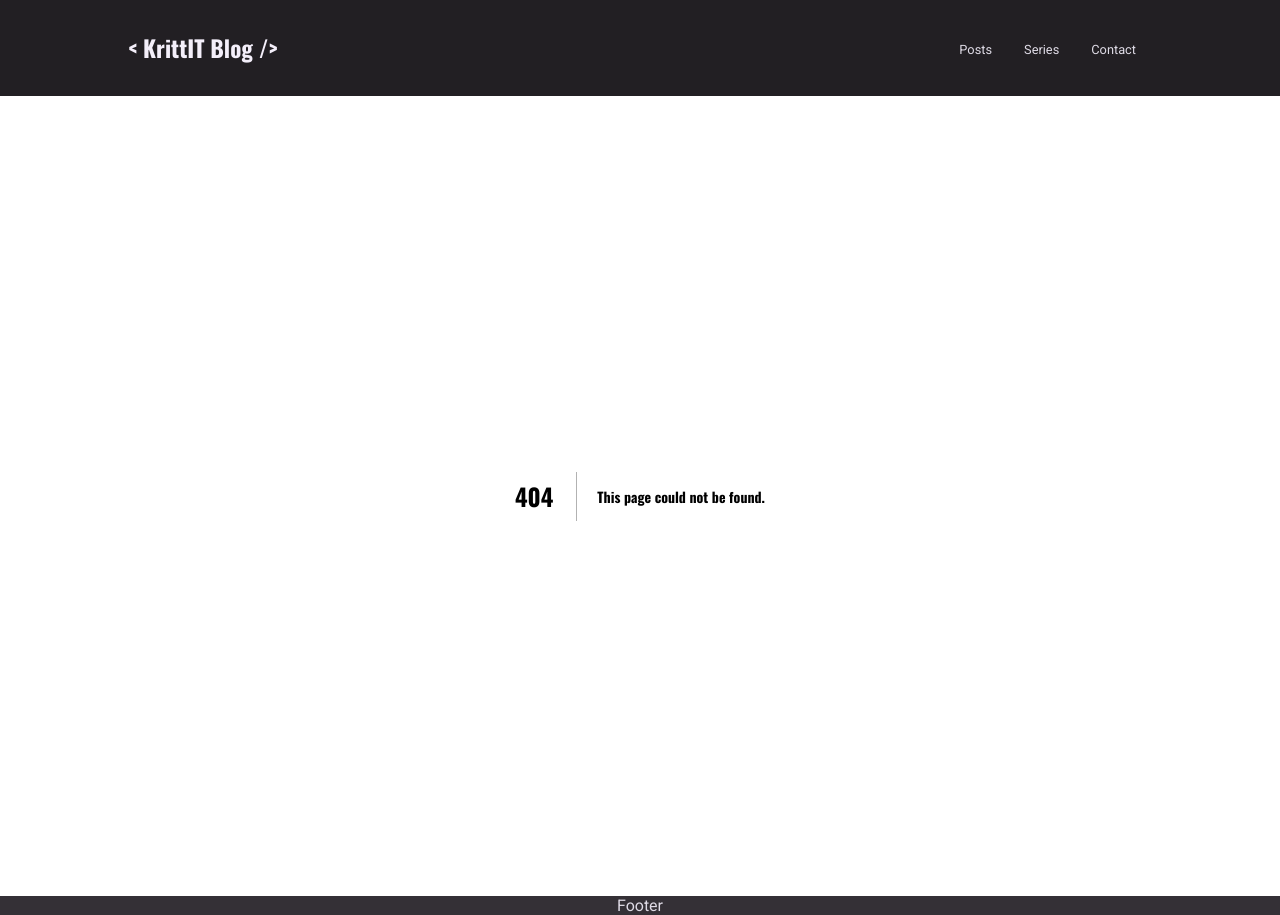
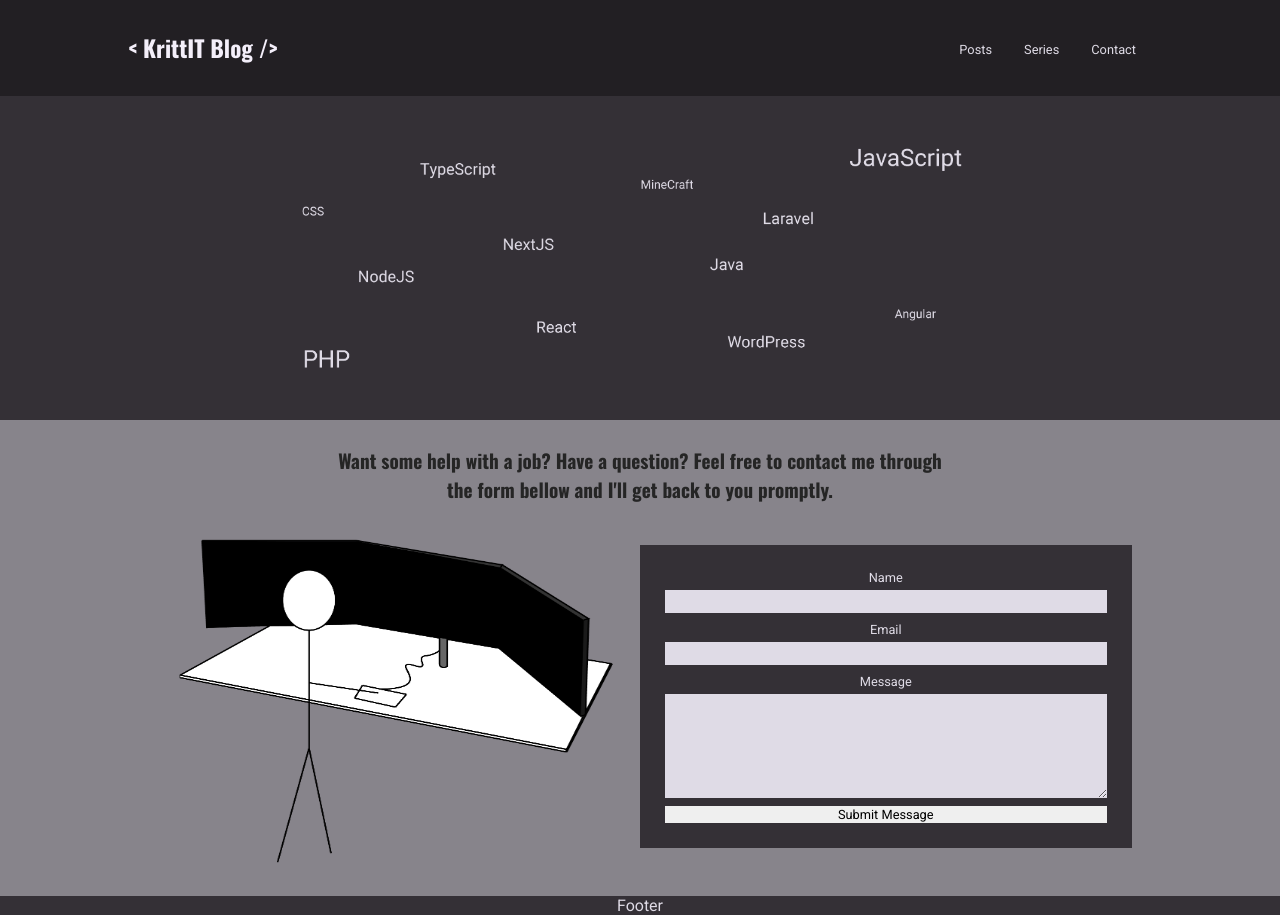
Before and after one commit to 40chalk/krittit-blog, a Next.js app: page /contact in a window 1280 px wide. Before the commit this address had no page. Built offline with nearby package versions, Linux system fonts and the light colour scheme.

Commit message:
fixed excerpt size up to 4k, changed textarea input to be same font size as other inputs, form validation for both client and server implemented

```diff
--- /dev/null
+++ b/components/contact/contact.jsx
@@ -0,0 +1,166 @@
+import React, { useReducer, useRef, useState } from 'react'
+import Image from 'next/image'
+import classes from './contact.module.css'
+import { contactStatement } from '../../global/site-settings-and-info'
+
+const initialState = {
+  nameIsValid: null,
+  emailIsValid: null,
+  messageIsValid: null,
+}
+
+function isValidReducer(state, action) {
+  if (action.type === 'VALIDATE_EMAIL') {
+    return {
+      ...state,
+      emailIsValid: action.value.includes('@') && action.value.length < 30,
+    }
+  }
+
+  if (action.type === 'VALIDATE_NAME') {
+    return {
+      ...state,
+      nameIsValid: action.value.trim().length > 0 && action.value.length < 30,
+    }
+  }
+
+  if (action.type === 'VALIDATE_MESSAGE') {
+    return {
+      ...state,
+      messageIsValid: action.value.length > 0 && action.value.length < 250,
+    }
+  }
+
+  return initialState
+}
+
+function Contact() {
+  const [isValid, dispatch] = useReducer(isValidReducer, initialState)
+  const [status, setStatus] = useState(null)
+
+  const emailInputRef = useRef()
+  const nameInputRef = useRef()
+  const messageInputRef = useRef()
+
+  async function onSubmitHandler(event) {
+    event.preventDefault()
+    setStatus('Sending...')
+    const enteredEmail = emailInputRef.current.value
+    const enteredName = nameInputRef.current.value
+    const enteredMessage = messageInputRef.current.value
+
+    const mail = {
+      name: enteredName,
+      email: enteredEmail,
+      message: enteredMessage,
+    }
+
+    if (isValid.nameIsValid && isValid.emailIsValid && isValid.messageIsValid) {
+      const response = await fetch('/api/contact', {
+        method: 'POST',
+        body: JSON.stringify(mail),
+        headers: {
+          'Content-Type': 'application/json',
+        },
+      })
+
+      const data = await response.json()
+
+      if (!response.ok) {
+        setStatus('Something went wrong!')
+        console.log(data)
+      }
+
+      if (response.ok) {
+        emailInputRef.current.value = ''
+        nameInputRef.current.value = ''
+        messageInputRef.current.value = ''
+        dispatch({ type: 'RESET' })
+        setStatus('Message sent!')
+      }
+    } else {
+      setStatus('Please enter valid inputs')
+    }
+  }
+
+  function nameValidHandler(event) {
+    dispatch({ type: 'VALIDATE_NAME', value: event.target.value })
+  }
+
+  function emailValidHandler(event) {
+    dispatch({ type: 'VALIDATE_EMAIL', value: event.target.value })
+  }
+
+  function messageValidHandler(event) {
+    dispatch({ type: 'VALIDATE_MESSAGE', value: event.target.value })
+  }
+
+  return (
+    <section className={classes.contact}>
+      <h2>{contactStatement}</h2>
+      <div className={classes.wrapper}>
+        <div>
+          <Image
+            className={classes.image}
+            src="/about.png"
+            alt="logo"
+            width={700}
+            height={550}
+            layout="responsive"
+          />
+        </div>
+        <form className={classes.form} onSubmit={onSubmitHandler}>
+          <div>
+            <label htmlFor="name">
+              {isValid.nameIsValid !== false && 'Name'}
+              {isValid.nameIsValid === false && 'A valid name is required.'}
+              <input
+                className={`${
+                  isValid.nameIsValid === false ? classes.invalid : ''
+                }`}
+                id="name"
+                type="text"
+                ref={nameInputRef}
+                onBlur={nameValidHandler}
+              />
+            </label>
+            <label htmlFor="email">
+              {isValid.emailIsValid !== false && 'Email'}
+              {isValid.emailIsValid === false && 'A valid email is required.'}
+              <input
+                className={`${
+                  isValid.emailIsValid === false ? classes.invalid : ''
+                }`}
+                id="email"
+                type="email"
+                ref={emailInputRef}
+                onBlur={emailValidHandler}
+              />
+            </label>
+            <label htmlFor="message">
+              {isValid.messageIsValid !== false && 'Message'}
+              {isValid.messageIsValid === false &&
+                'A message of less then 250 characters is required.'}
+              <textarea
+                className={`${
+                  isValid.messageIsValid === false ? classes.invalid : ''
+                }`}
+                name="message"
+                id="message"
+                cols="30"
+                rows="5"
+                ref={messageInputRef}
+                onBlur={messageValidHandler}
+              />
+            </label>
+          </div>
+          <button type="submit">
+            {status === null ? 'Submit Message' : status}
+          </button>
+        </form>
+      </div>
+    </section>
+  )
+}
+
+export default Contact
--- /dev/null
+++ b/components/contact/contact.module.css
@@ -0,0 +1,86 @@
+.contact {
+    margin: 2%;
+    text-align: center;
+}
+
+.wrapper {
+    display: flex;
+    flex-flow: wrap row;
+    justify-content: center;
+    align-items: center;
+}
+
+.wrapper div, .wrapper form {
+    flex: 0 99%;
+}
+
+.form {
+    background-color: var(--secondary-dark);
+    padding: 2%;
+    color: var(--primary-light);
+}
+
+.form label {
+    display: flex;
+    flex-flow: row wrap;
+    align-items: center;
+    justify-content: center;
+    width: 100%;
+    margin-bottom: 2%;
+}
+
+.form label input, .form label textarea {
+    width: 100%;
+    background-color: var(--primary-light);
+    margin-top: 5px;
+}
+
+.form label .valid, .form label .valid {
+    background-color: var(--color-success-100);
+}
+
+.form label .invalid, .form label .invalid {
+    background-color: var(--color-error-100);
+}
+
+.form button {
+    width: 100%;
+    border-radius: unset;
+}
+
+.form input, .form textarea, .form button {
+    outline: var(--primary-light);
+    border: none;
+}
+
+@media screen and (min-width: 1000px) {
+    .contact h2 {
+        width: 50%;
+        margin: auto;
+    }
+
+    .wrapper {
+        align-items: center;
+        justify-content: center;
+    }
+
+    .wrapper div, .wrapper form {
+        flex: 0 49%;
+    }
+
+    .wrapper > div {
+        max-width: 40%;
+    }
+
+    .form {
+        max-width: 40%;
+    }
+
+    .contact {
+        font-size: var(--size-responsive-1);
+    }
+
+    .contact label input, .contact label textarea {
+        font-size: var(--size-responsive-3);
+    }
+}
--- a/components/posts/post-preview/post-preview.jsx
+++ b/components/posts/post-preview/post-preview.jsx
@@ -30,7 +30,7 @@
             </div>
             <div className={classes.excerptWrapper}>
               <time>{formattedDate}</time>
-              <div>{post.excerpt}</div>
+              <p>{post.excerpt}</p>
             </div>
           </div>
         </a>
--- a/global/site-settings-and-info.js
+++ b/global/site-settings-and-info.js
@@ -2,6 +2,9 @@
 
 export const aboutInfo =
   'I am a multi lingual dev as I imagine most devs are these day. I work with primarily PHP and JavaScript along with most of their big frameworks and libraries. I also dabble in Java and Python as well. Making the occasional MineCraft mod or mod-pack. This is a collection of project showcases, thoughts related to dev, and problems that I have encountered where I thought the solutions might be helpful to others.'
+
+export const contactStatement =
+  "Want some help with a job? Have a question? Feel free to contact me through the form bellow and I'll get back to you promptly."
 
 export const filters = [
   'JavaScript',
--- a/package.json
+++ b/package.json
@@ -12,6 +12,7 @@
     "eslint-config-prettier": "^8.5.0",
     "gray-matter": "^4.0.3",
     "next": "12.1.0",
+    "nodemailer": "^6.7.2",
     "prettier": "^2.5.1",
     "prop-types": "^15.8.1",
     "react": "17.0.2",
--- /dev/null
+++ b/pages/api/contact.js
@@ -0,0 +1,42 @@
+import nodemailer from 'nodemailer'
+
+async function handler(req, res) {
+  if (req.method !== 'POST') {
+    res.json({ message: 'not here' })
+    return
+  }
+
+  const { name } = req.body
+  const { email } = req.body
+  const { message } = req.body
+
+  if (!name || !email.includes('@') || !message || message.length > 250) {
+    res.status(422).json({ message: 'not valid' })
+    return
+  }
+
+  const mail = {
+    from: `KrittIt Blog Contact <cstelum8aegis@outlook.com>`,
+    replyTo: email,
+    to: 'cstelum8aegis@outlook.com',
+    subject: 'KrittIt Blog Contact Form',
+    text: `${name}\n${email}\n${message}`,
+  }
+
+  const transporter = nodemailer.createTransport({
+    host: 'smtp.office365.com',
+    port: '587',
+    auth: { user: 'cstelum8aegis@outlook.com', pass: 'Inan3kr!ttId!0m5R4Ink' },
+    secureConnection: true,
+    tls: { ciphers: 'SSLv3' },
+  })
+
+  try {
+    await transporter.sendMail(mail)
+    res.status(201).json({ message: 'success' })
+  } catch (e) {
+    res.status(500).json({ message: 'fail' })
+  }
+}
+
+export default handler
--- a/pages/api/hello.js
+++ /dev/null
@@ -1,5 +0,0 @@
-// Next.js API route support: https://nextjs.org/docs/api-routes/introduction
-
-export default function handler(req, res) {
-  res.status(200).json({ name: 'John Doe' })
-}
--- /dev/null
+++ b/pages/contact/index.jsx
@@ -0,0 +1,14 @@
+import React from 'react'
+import Hero from '../../components/ui/hero/hero'
+import Contact from '../../components/contact/contact'
+
+function ContactPage() {
+  return (
+    <>
+      <Hero />
+      <Contact />
+    </>
+  )
+}
+
+export default ContactPage
```
Also changed, not shown: components/posts/post-preview/post-preview.module.css (+15 -2 lines), 1 other file (tests, documents, lock files or other folders).
